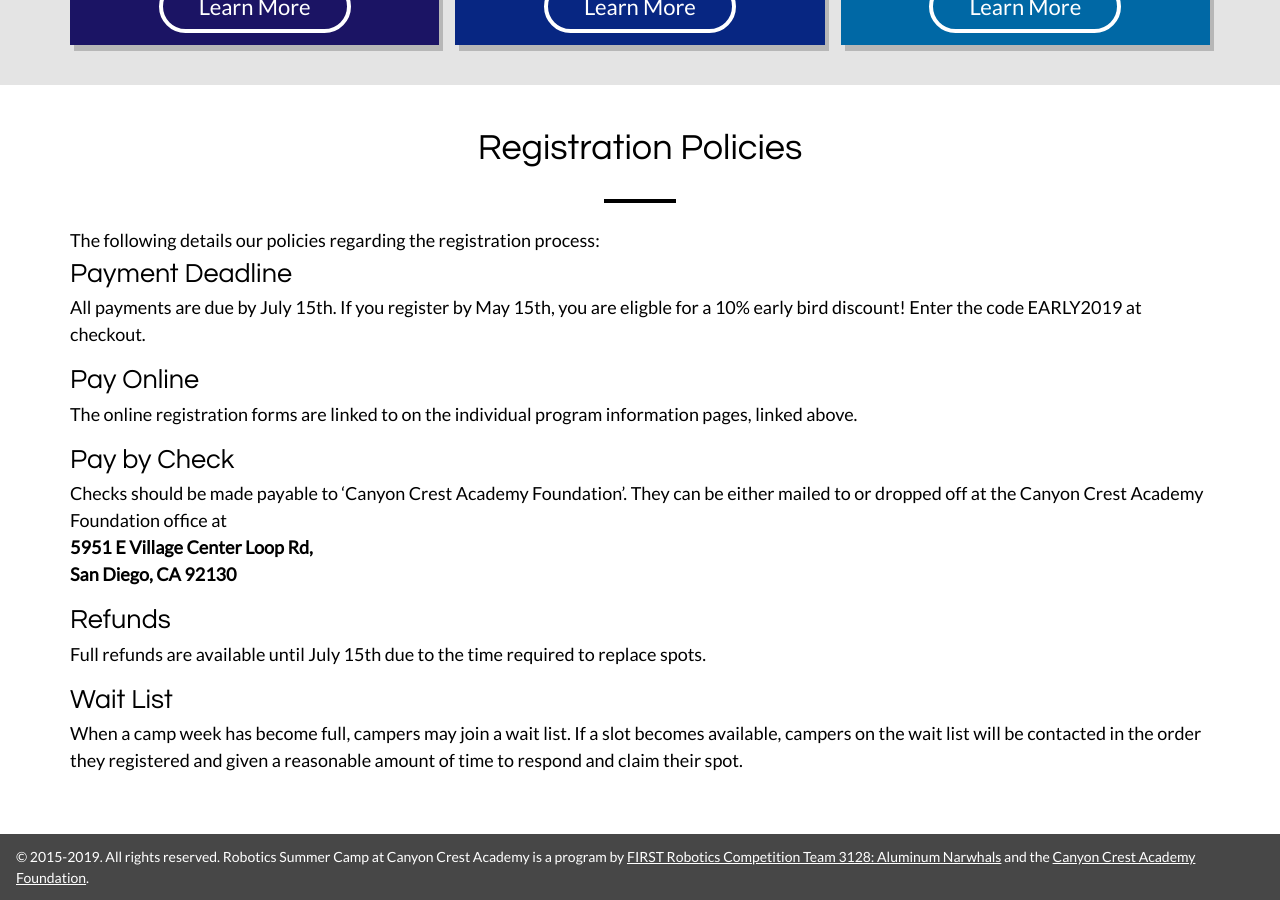
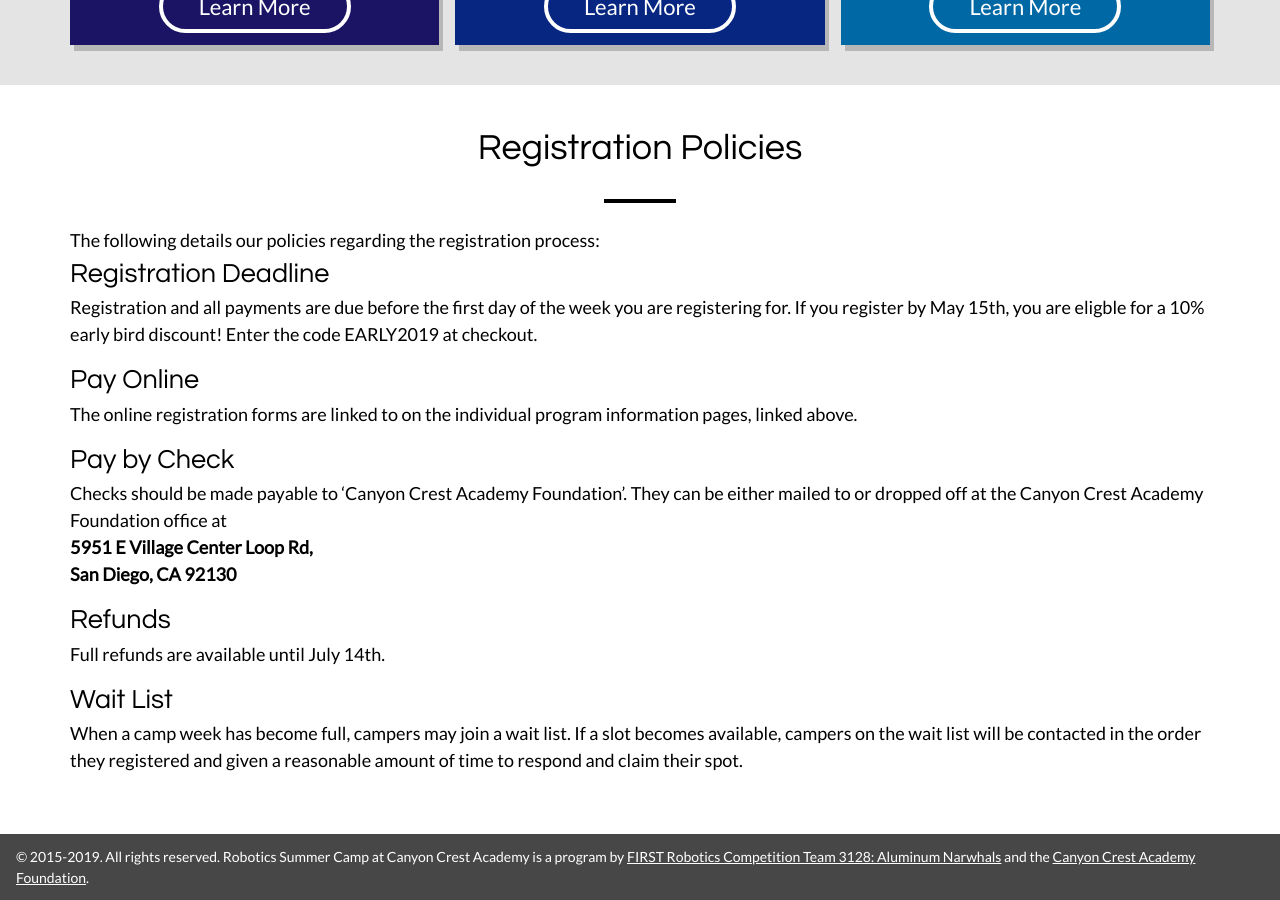
Before and after one commit to Team3128/camp, a Jekyll site: the page built from register.html, in a window 1280 px wide and 900 px high, scrolled down 1335 px. Built offline with Jekyll 4.4.1, drawn with Linux system fonts in a browser that asks for light colours; nearby versions of some CDN libraries.

Commit message:
Updated registration deadline

```diff
--- a/register.html
+++ b/register.html
@@ -54,8 +54,8 @@ permalink: /register/
         The following details our policies regarding the registration process:
 
         <div class="textblock">
-            <h2>Payment Deadline</h2>
-            All payments are due by July 15th. If you register by May 15th, you are eligble for a 10% early bird discount! Enter the code EARLY2019 at checkout.
+            <h2>Registration Deadline</h2>
+            Registration and all payments are due before the first day of the week you are registering for. If you register by May 15th, you are eligble for a 10% early bird discount! Enter the code EARLY2019 at checkout.
         </div>
 
         <div class="textblock">
@@ -73,7 +73,7 @@ permalink: /register/
 
         <div class="textblock">
             <h2>Refunds</h2>
-            Full refunds are available until July 15th due to the time required to replace spots.
+            Full refunds are available until July 14th.
         </div>
 
         <div class="textblock">
```
